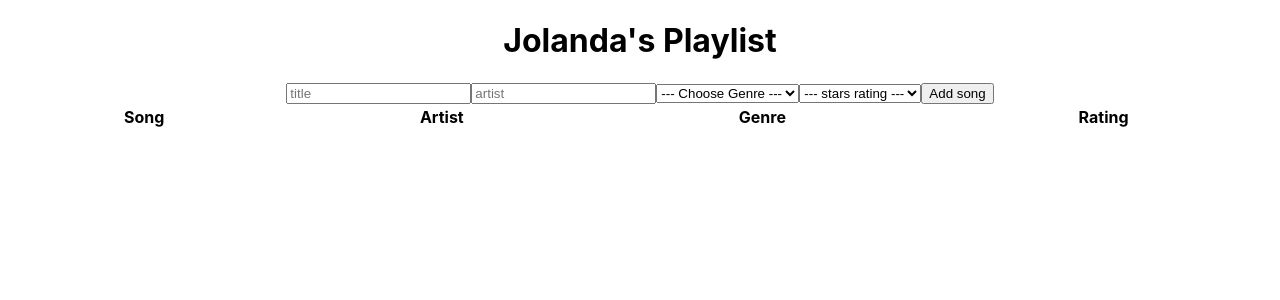
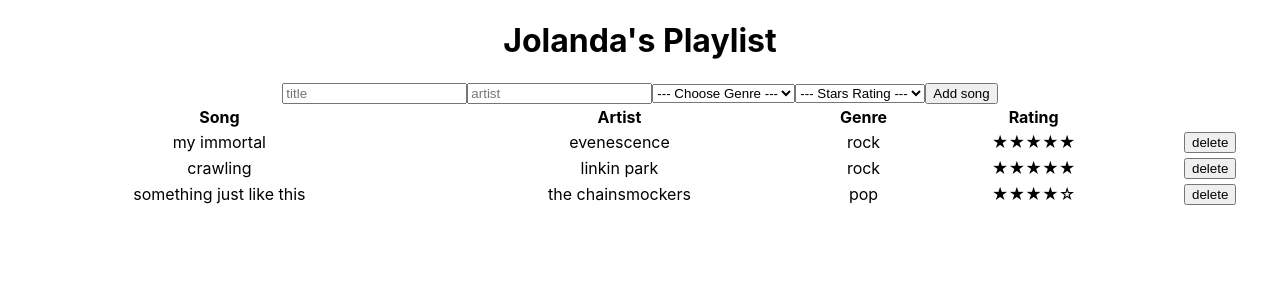
Before and after one commit to JEBesteman/jolanda_besteman-lilPlaylist, a React (Create React App) app: page / in a window 1280 px wide. Shown: the top 300 px of the page. Built offline with nearby package versions, Linux system fonts and the light colour scheme.

Commit message:
added changes SongForm.js

```diff
--- a/src/App.css
+++ b/src/App.css
@@ -1,38 +1,3 @@
 .App {
   text-align: center;
 }
-
-.App-logo {
-  height: 40vmin;
-  pointer-events: none;
-}
-
-@media (prefers-reduced-motion: no-preference) {
-  .App-logo {
-    animation: App-logo-spin infinite 20s linear;
-  }
-}
-
-.App-header {
-  background-color: #282c34;
-  min-height: 100vh;
-  display: flex;
-  flex-direction: column;
-  align-items: center;
-  justify-content: center;
-  font-size: calc(10px + 2vmin);
-  color: white;
-}
-
-.App-link {
-  color: #61dafb;
-}
-
-@keyframes App-logo-spin {
-  from {
-    transform: rotate(0deg);
-  }
-  to {
-    transform: rotate(360deg);
-  }
-}
--- a/src/components/ListItem.js
+++ b/src/components/ListItem.js
@@ -3,13 +3,13 @@ import React from "react";
 const ListItem = ({ song, deleteSong }) => {
   return (
     <tr className="song-header">
-      <th className="song-row__item">{song.title}</th>
-      <th className="song-row__item">{song.artist}</th>
-      <th className="song-row__item">{song.genre}</th>
-      <th className="song-row__item">{song.rating}</th>
-      <th>
+      <td>{song.title}</td>
+      <td>{song.artist}</td>
+      <td>{song.genre}</td>
+      <td>{song.rating}</td>
+      <td>
         <button onClick={() => deleteSong(song.id)}>delete</button>
-      </th>
+      </td>
     </tr>
   );
 };
--- a/src/components/SongForm.js
+++ b/src/components/SongForm.js
@@ -12,35 +12,10 @@ class SongForm extends Component {
     };
   }
 
-  // handleChange = (event) => {
-  //   const { name, value } = event.target;
-  //   this.setState({
-  //     [name]: value,
-  //   });
-  //   console.log(event.target.value);
-  // };
-
-  titleInput = (event) => {
+  handleChange = (event) => {
+    const { name, value } = event.target;
     this.setState({
-      title: event.target.value,
-    });
-  };
-
-  artistInput = (event) => {
-    this.setState({
-      artist: event.target.value,
-    });
-  };
-
-  genreInput = (event) => {
-    this.setState({
-      genre: event.target.value,
-    });
-  };
-
-  ratingInput = (event) => {
-    this.setState({
-      rating: event.target.value,
+      [name]: value,
     });
   };
 
@@ -79,19 +54,19 @@ class SongForm extends Component {
           name="title"
           placeholder="title"
           value={this.state.title}
-          onChange={this.titleInput}
+          onChange={this.handleChange}
         />
         <input
           type="text"
           name="artist"
           placeholder="artist"
           value={this.state.artist}
-          onChange={this.artistInput}
+          onChange={this.handleChange}
         />
         <select
           value={this.state.genre}
           name="genre"
-          onChange={this.genreInput}
+          onChange={this.handleChange}
         >
           <option value="">--- Choose Genre ---</option>
           <option value="rock">Rock</option>
@@ -102,14 +77,14 @@ class SongForm extends Component {
         <select
           value={this.state.rating}
           name="rating"
-          onChange={this.ratingInput}
+          onChange={this.handleChange}
         >
-          <option value="">--- stars rating ---</option>
-          <option value="1">1</option>
-          <option value="2">2</option>
-          <option value="3">3</option>
-          <option value="4">4</option>
-          <option value="5">5</option>
+          <option value="">--- Stars Rating ---</option>
+          <option value="★☆☆☆☆">★☆☆☆☆</option>
+          <option value="★★☆☆☆">★★☆☆☆</option>
+          <option value="★★★☆☆">★★★☆☆</option>
+          <option value="★★★★☆">★★★★☆</option>
+          <option value="★★★★★">★★★★★</option>
         </select>
         <button type="submit">Add song</button>
       </form>
--- a/src/components/SongList.js
+++ b/src/components/SongList.js
@@ -7,13 +7,15 @@ const SongList = ({ songs, deleteSong }) => {
   ));
   return (
     <table style={{ width: "100%" }}>
+      <thead>
         <tr className="song-header">
           <th className="song-row__item">Song</th>
           <th className="song-row__item">Artist</th>
           <th className="song-row__item">Genre</th>
           <th className="song-row__item">Rating</th>
         </tr>
-      {songItems}
+      </thead>
+      <tbody>{songItems}</tbody>
     </table>
   );
 };
--- a/src/components/SongOverview.js
+++ b/src/components/SongOverview.js
@@ -7,7 +7,27 @@ class SongOverview extends Component {
   constructor() {
     super();
     this.state = {
-      songs: [],
+      songs: [
+        {
+          id: 1,
+          title: "my immortal",
+          artist: "evenescence",
+          genre: "rock",
+          rating: "★★★★★",
+        }, {
+          id: 2,
+          title: "crawling",
+          artist: "linkin park",
+          genre: "rock",
+          rating: "★★★★★",
+        }, {
+          id: 3,
+          title: "something just like this",
+          artist: "the chainsmockers",
+          genre: "pop",
+          rating: "★★★★☆",
+        }
+      ],
     };
   }
 
@@ -19,12 +39,10 @@ class SongOverview extends Component {
       genre: song.genre,
       rating: song.rating,
     };
-    console.log(typeof newSong.id);
     this.setState({ songs: this.state.songs.concat(newSong) });
   };
 
   deleteSong = (id) => {
-    console.log(id);
     const currentList = this.state.songs;
     const newList = currentList.filter((song) => song.id !== id);
     this.setState({ songs: newList });
```
Lines whose indentation alone changed are shown as unchanged.
